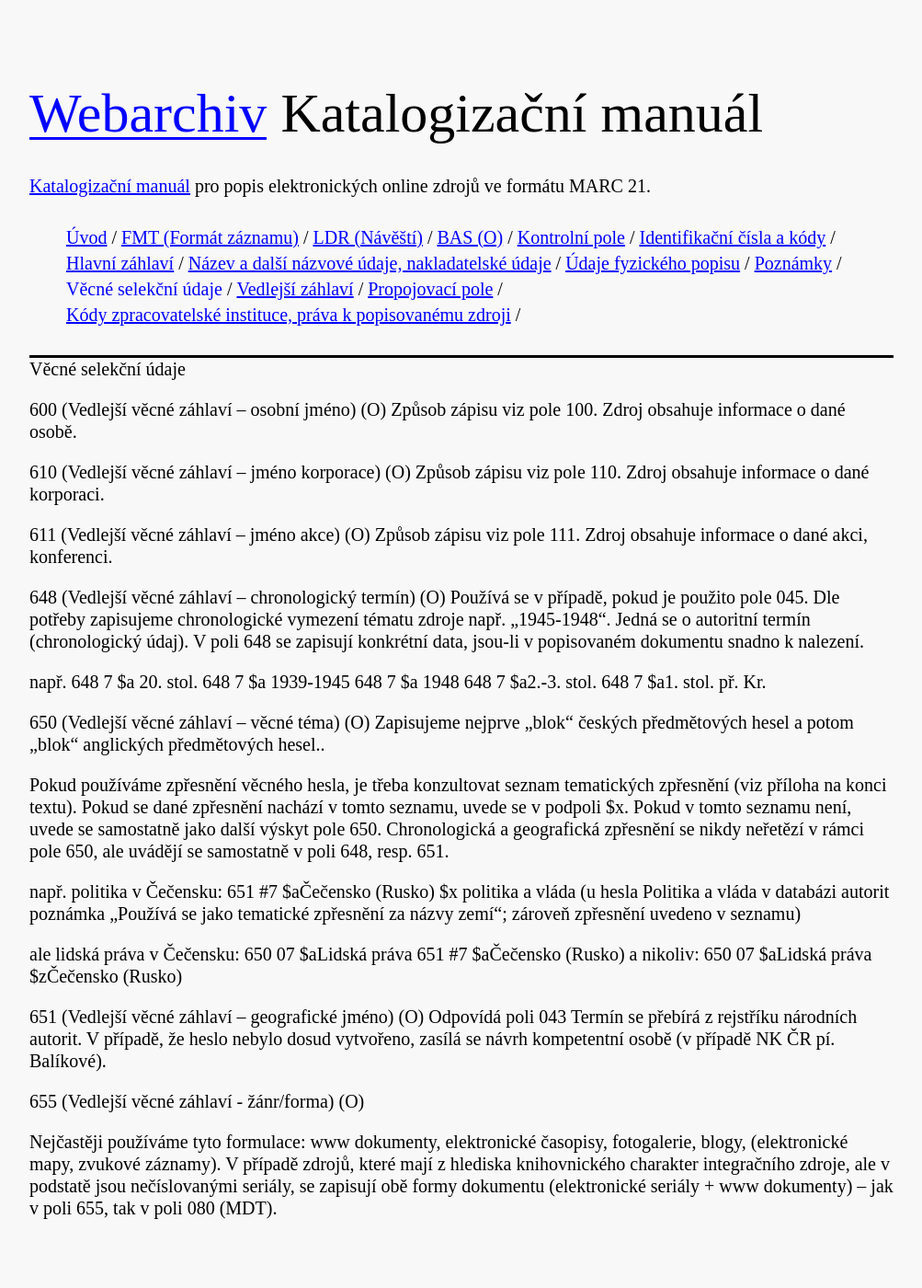
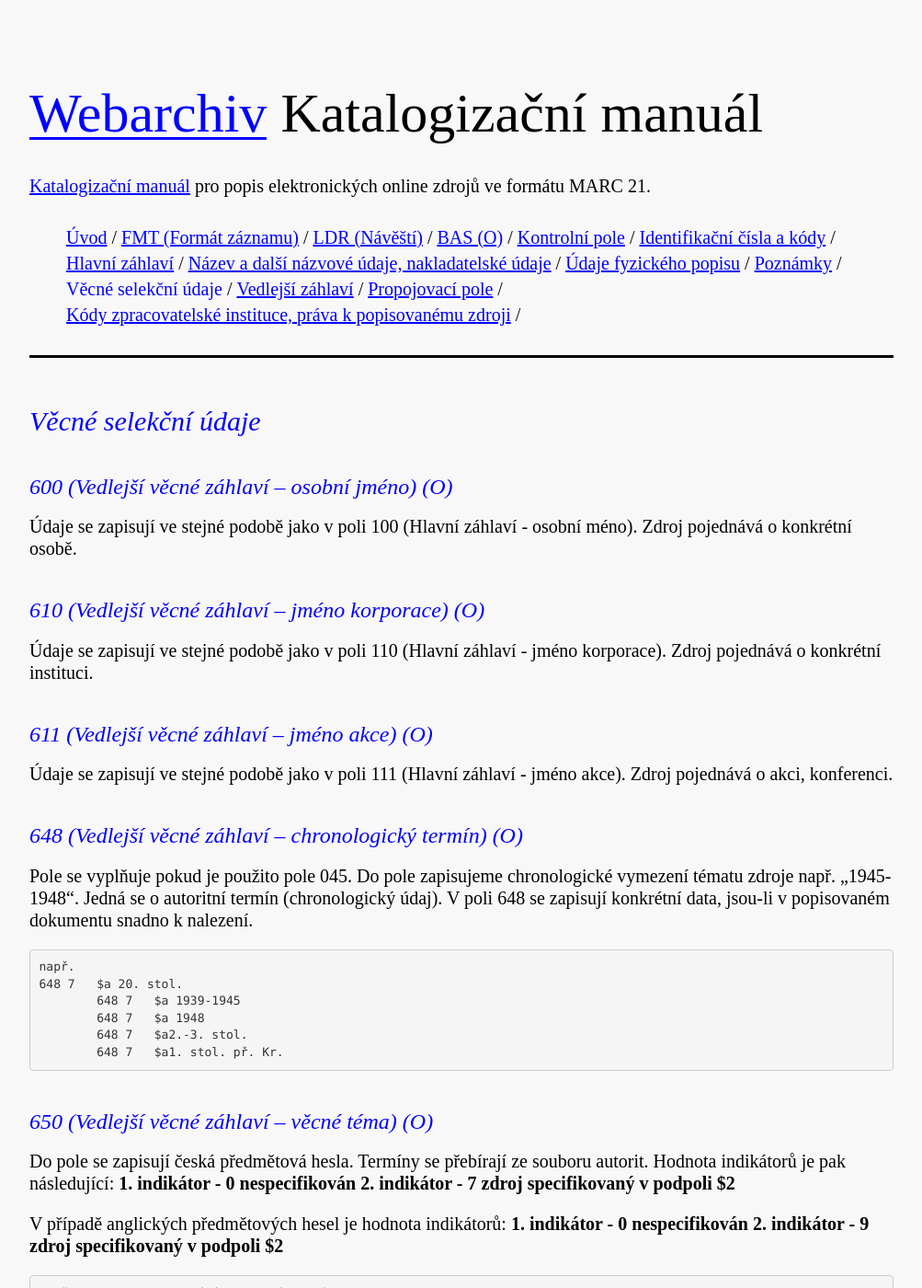
Before and after one commit to WebarchivCZ/katalogizacni-manual, a Jekyll site: the page built from _posts/2017-06-17-Věcné selekční údaje.md, in a window 1280 px wide and 1400 px high. Shown: the whole window at 92% size, without its empty margins (138-1141 px from the left). Built offline with Jekyll 4.4.1, drawn with Linux system fonts in a browser that asks for light colours; some of the changed text lies outside the part shown.

Commit message:
Auto stash before merge of "master" and "origin/master"
refill Věcné selekční údaje

````diff
--- a/_posts/2017-06-17-Věcné selekční údaje.md
+++ b/_posts/2017-06-17-Věcné selekční údaje.md
@@ -2,55 +2,97 @@
 layout: default
 title: Věcné selekční údaje
 ---
-Věcné selekční údaje
 
-600 (Vedlejší věcné záhlaví – osobní jméno) (O)
-Způsob zápisu viz pole 100. Zdroj obsahuje informace o dané osobě.
+## Věcné selekční údaje
+
+### 600 (Vedlejší věcné záhlaví – osobní jméno) (O)
+Údaje se zapisují ve stejné podobě jako v poli 100 (Hlavní záhlaví - osobní méno). Zdroj pojednává o konkrétní osobě.
 
 
-610 (Vedlejší věcné záhlaví – jméno korporace) (O)
-Způsob zápisu viz pole 110. Zdroj obsahuje informace o dané korporaci.
+### 610 (Vedlejší věcné záhlaví – jméno korporace) (O)
+Údaje se zapisují ve stejné podobě jako v poli 110 (Hlavní záhlaví - jméno korporace). Zdroj pojednává o konkrétní instituci.
 
 
-611 (Vedlejší věcné záhlaví – jméno akce) (O)
-Způsob zápisu viz pole 111. Zdroj obsahuje informace o dané akci, konferenci.
+### 611 (Vedlejší věcné záhlaví – jméno akce) (O)
+Údaje se zapisují ve stejné podobě jako v poli 111 (Hlavní záhlaví - jméno akce). Zdroj pojednává o akci, konferenci.
 
 
-648 (Vedlejší věcné záhlaví – chronologický termín) (O)
-Používá se v případě, pokud je použito pole 045.
-Dle potřeby zapisujeme chronologické vymezení tématu zdroje např. „1945-1948“. Jedná se o autoritní termín (chronologický údaj). V poli 648 se zapisují konkrétní data, jsou-li v popisovaném dokumentu snadno k nalezení.
+### 648 (Vedlejší věcné záhlaví – chronologický termín) (O)
+Pole se vyplňuje pokud je použito pole 045. Do pole zapisujeme chronologické vymezení tématu zdroje např. „1945-1948“. Jedná se o autoritní termín (chronologický údaj). V poli 648 se zapisují konkrétní data, jsou-li v popisovaném dokumentu snadno k nalezení.
 
-např.	648 7	$a 20. stol.
+
+```
+např.
+648 7	$a 20. stol.
 	648 7	$a 1939-1945
 	648 7	$a 1948
 	648 7	$a2.-3. stol.
 	648 7	$a1. stol. př. Kr.
+```
 
 
-650 (Vedlejší věcné záhlaví – věcné téma) (O)
-Zapisujeme nejprve „blok“ českých předmětových hesel a potom „blok“ anglických předmětových hesel..
+### 650 (Vedlejší věcné záhlaví – věcné téma) (O)
+Do pole se zapisují česká předmětová hesla. Termíny se přebírají ze souboru autorit. Hodnota indikátorů je pak následující:
+**1. indikátor - 0 nespecifikován**
+**2. indikátor - 7 zdroj specifikovaný v podpoli $2**
 
-Pokud používáme zpřesnění věcného hesla, je třeba konzultovat seznam tematických zpřesnění (viz příloha na konci textu). Pokud se dané zpřesnění  nachází v tomto seznamu, uvede se v podpoli $x. Pokud v tomto seznamu není, uvede se samostatně jako další výskyt pole 650. Chronologická a geografická zpřesnění se nikdy neřetězí v rámci pole 650, ale uvádějí se samostatně v poli 648, resp. 651.
-
-např. politika v Čečensku:
-	651 #7	$aČečensko (Rusko)
-		$x politika a vláda
-(u hesla Politika a vláda v databázi autorit poznámka „Používá se jako tematické zpřesnění za názvy zemí“; zároveň zpřesnění uvedeno v seznamu)
-
-ale lidská práva v Čečensku:
-	650 07	$aLidská práva
-	651 #7	$aČečensko (Rusko)
-a nikoliv:
-	650 07	$aLidská práva
-		$zČečensko (Rusko)
+V případě anglických předmětových hesel je hodnota indikátorů:
+**1. indikátor - 0 nespecifikován**
+**2. indikátor - 9 zdroj specifikovaný v podpoli $2**
 
 
-651 (Vedlejší věcné záhlaví – geografické jméno) (O)
-Odpovídá poli 043
-Termín se přebírá z rejstříku národních autorit. V případě, že heslo nebylo dosud vytvořeno, zasílá se návrh kompetentní osobě (v případě NK ČR pí. Balíkové).
+```
+např.: dokument pojednává o lidských právech
+650 07	$a lidská práva
+        $7 ph122331
+        $2 czenas
+650 09 $u lidská práva
+       $a human rights
+       $2 czenas
+```
 
 
-655 (Vedlejší věcné záhlaví - žánr/forma) (O)
+### 651 (Vedlejší věcné záhlaví – geografické jméno) (O)
+Pole se vyplňuje pokud je použito pole 043, Termín se přebírá ze Termíny se přebírají ze souboru autorit.
 
-Nejčastěji používáme tyto formulace: www dokumenty, elektronické časopisy, fotogalerie, blogy, (elektronické mapy, zvukové záznamy).
-V případě zdrojů, které mají z hlediska knihovnického charakter integračního zdroje, ale v podstatě jsou nečíslovanými seriály, se zapisují obě formy dokumentu (elektronické seriály + www dokumenty) – jak v poli 655, tak v poli 080 (MDT).
+V případě českých předmětových hesel je hodnota indikátorů:
+**1. indikátor - \ #  nedefinovaný**
+**2. indikátor - 7 zdroj specifikovaný v podpoli $2**
+
+V případě anglických předmětových hesel je hodnota indikátorů:
+**1. indikátor - \ # nedefinovaný**
+**2. indikátor - 9 zdroj specifikovaný v podpoli $2**
+
+
+```
+651 #7 $a Česko
+       $7 ge128065
+			 $2 czenas
+651 #9 $u Česko
+		 	 $a Czechia
+       $2 czenas
+```
+
+
+### 655 (Vedlejší věcné záhlaví - žánr/forma) (O)
+Při katalogizaci elektronických zdrojů se používají převážně následující hesla: www dokumenty, elektronické časopisy, fotogalerie, blogy, (elektronické mapy, zvukové záznamy).
+V případě zdrojů, které mají z hlediska knihovnického charakter integračního zdroje, ale v podstatě jsou nečíslovanými seriály, se zapisují obě formy dokumentu (elektronické seriály + www dokumenty).
+
+
+V případě českých předmětových hesel je hodnota indikátorů:
+**1. indikátor - \ # nespecifikován**
+**2. indikátor - 7 zdroj specifikovaný v podpoli $2**
+
+V případě anglických předmětových hesel je hodnota indikátorů:
+**1. indikátor - \ # nespecifikován**
+**2. indikátor - 9 zdroj specifikovaný v podpoli $2**
+
+
+```
+651 #7 $a www dokumenty
+       $7 fd186892
+			 $2 czenas
+651 #9 $u www dokumenty
+		 	 $a www documents
+       $2 eczenas
+```
````
